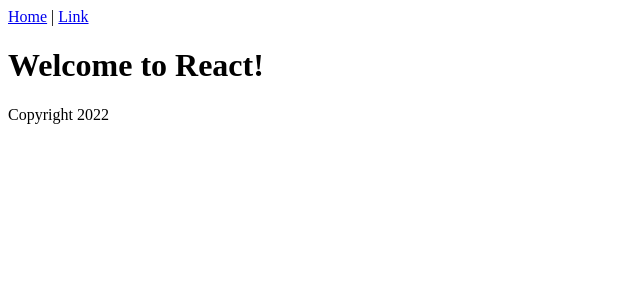
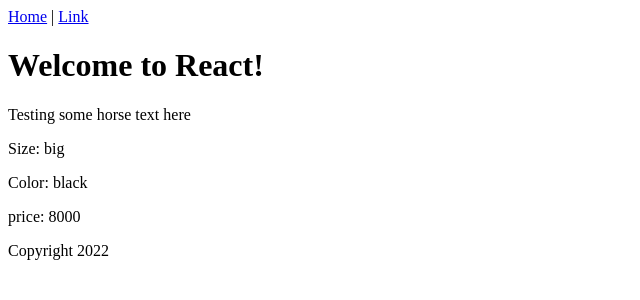
Before and after one commit to jordanoboyle/Horse-Frontend, a React (Vite) app: page / in a window 1280 px wide. Shown: the top 300 px of the page, without its empty margins (0-640 px from the left). Built offline with nearby package versions, Linux system fonts and the light colour scheme.

Commit message:
HorsesIndex rendering hardcode test

```diff
--- a/src/Content.jsx
+++ b/src/Content.jsx
@@ -1,7 +1,15 @@
+import { HorsesIndex } from "./HorsesIndex"
+
 export function Content() {
+
+  const horses = [
+    {size: "big", color: "black", price: 8000}
+  ]
+
   return (
     <main>
       <h1>Welcome to React!</h1>
+      <HorsesIndex horses={horses}/>
     </main>
   )
 }
--- /dev/null
+++ b/src/HorsesIndex.jsx
@@ -0,0 +1,12 @@
+
+
+export function HorsesIndex(props) {
+  return(
+    <di>
+      Testing some horse text here
+      <p>Size: {props.horses[0].size}</p>
+      <p>Color: {props.horses[0].color}</p>
+      <p>price: {props.horses[0].price}</p>
+    </di>
+  )
+}
```
